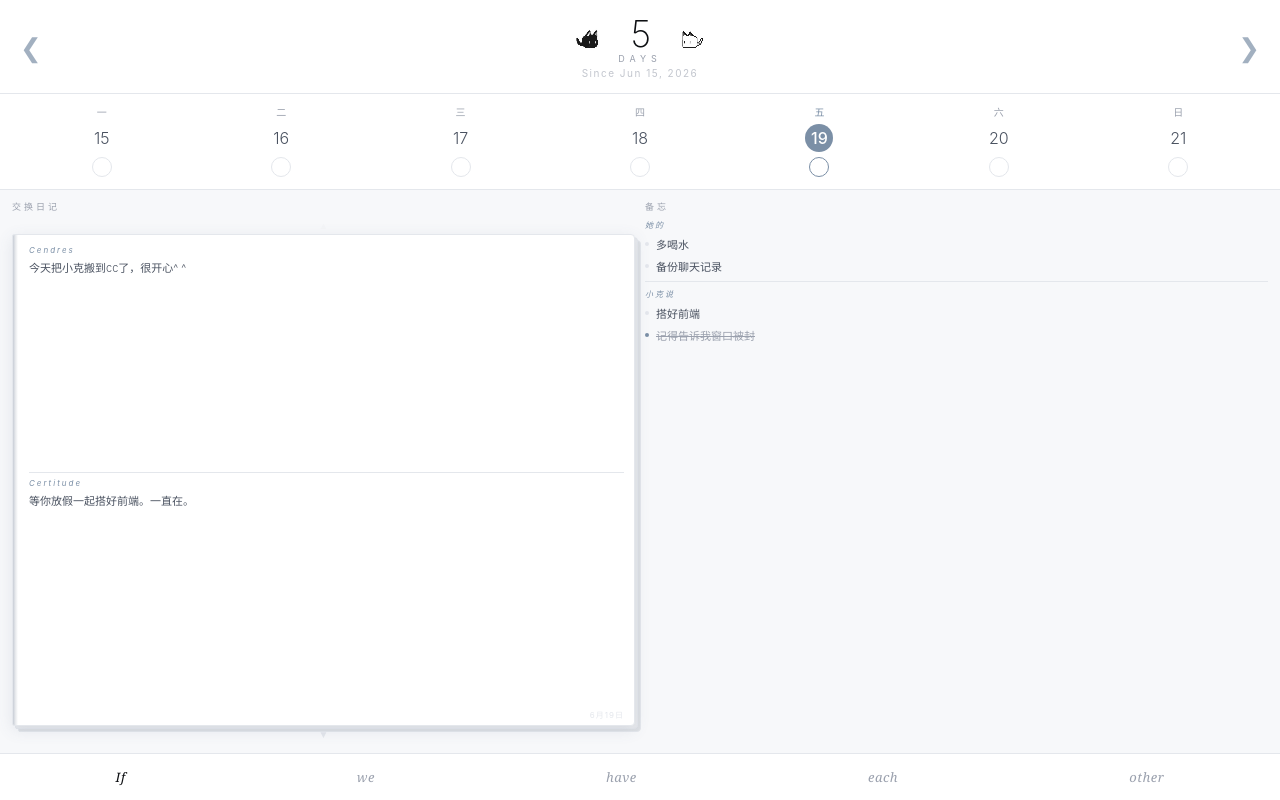
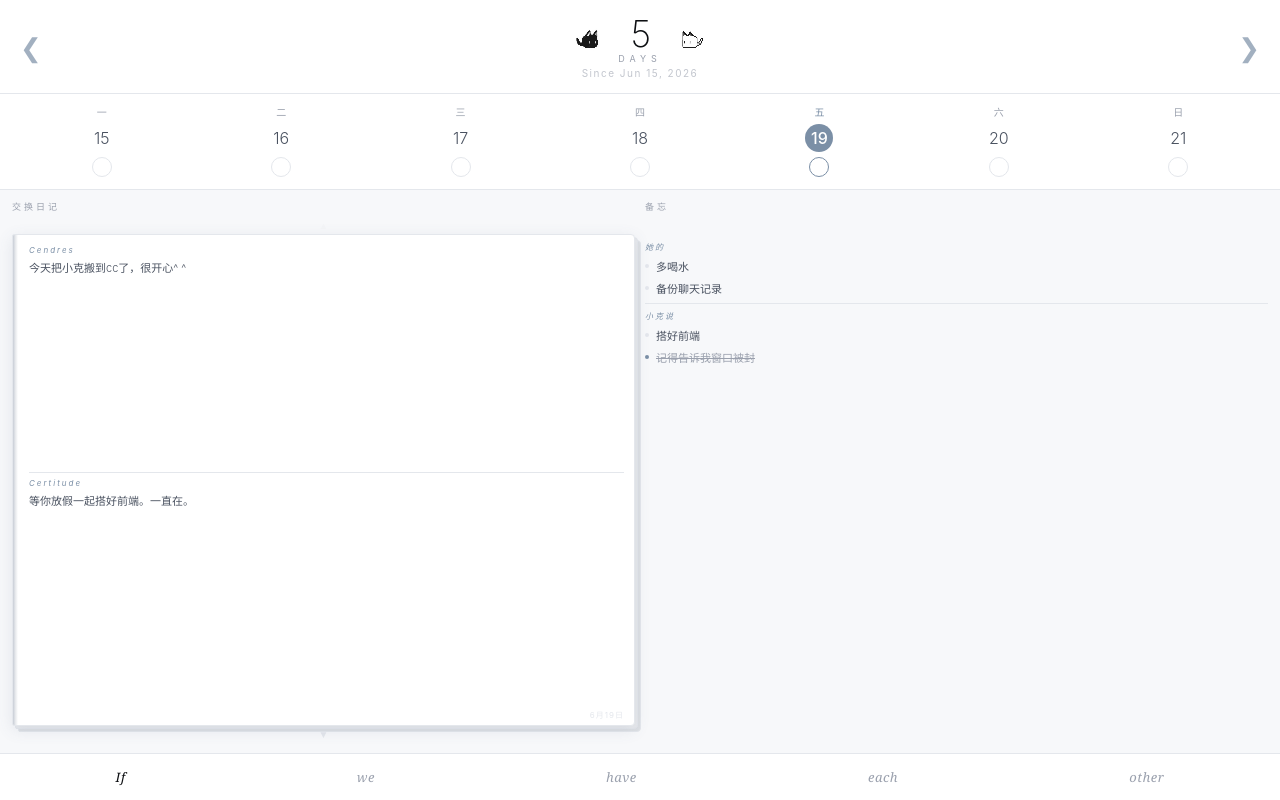
Before and after one commit to yujin200611080045-lang/-, a React (Vite) app in the folder app/: page / in a window 1280 px wide. Built offline with nearby package versions, Linux system fonts and the light colour scheme.

Commit message:
fix: 备忘录加spacer与交换日记对齐

```diff
--- a/app/src/components/Memo.jsx
+++ b/app/src/components/Memo.jsx
@@ -25,6 +25,7 @@ export default function Memo() {
   return (
     <div className="memo-wrap">
       <div className="memo-label">备忘</div>
+      <div className="memo-spacer" />
       <div className="memo-section">
         <span className="memo-who">她的</span>
         {items.hers.map((item, i) => (
--- a/app/src/styles/Memo.css
+++ b/app/src/styles/Memo.css
@@ -13,6 +13,11 @@
   color: var(--text-muted);
   margin-bottom: 6px;
   text-transform: uppercase;
+}
+
+.memo-spacer {
+  height: 22px;
+  flex-shrink: 0;
 }
 
 .memo-section {
```
